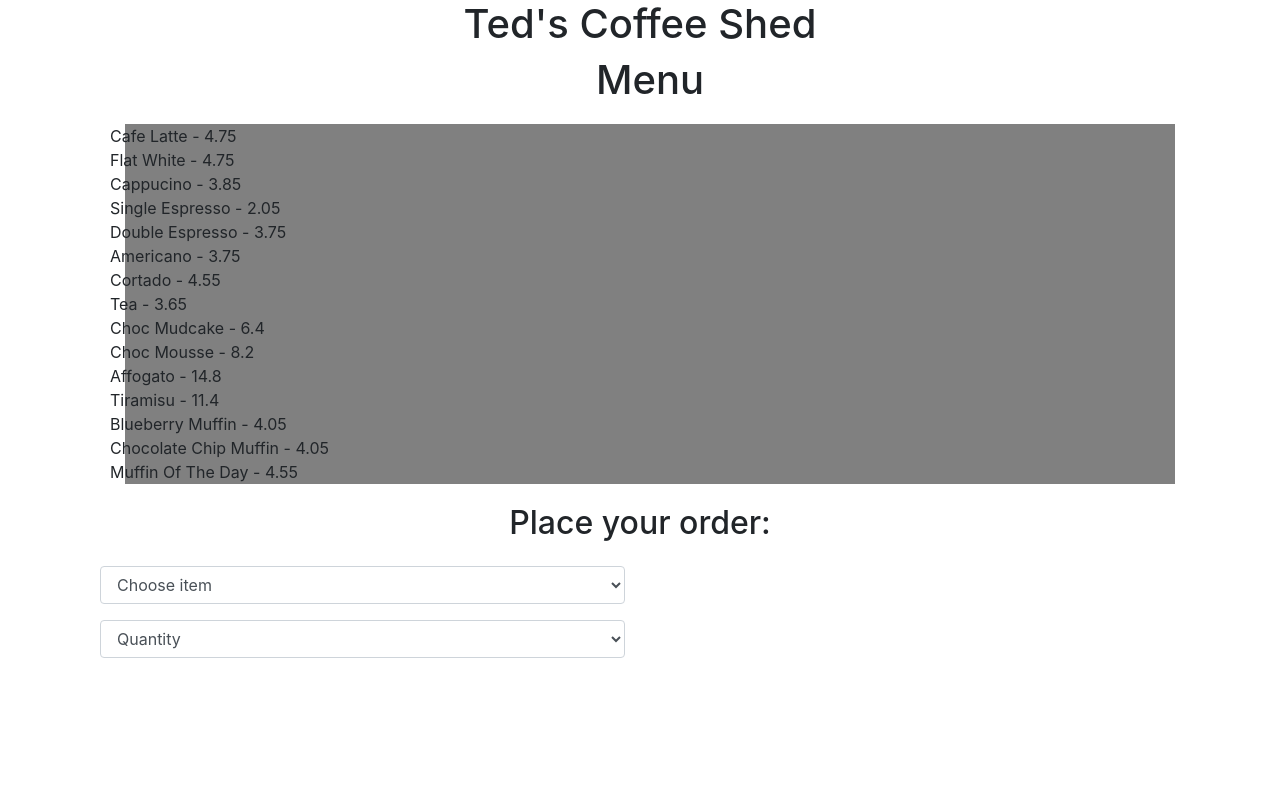
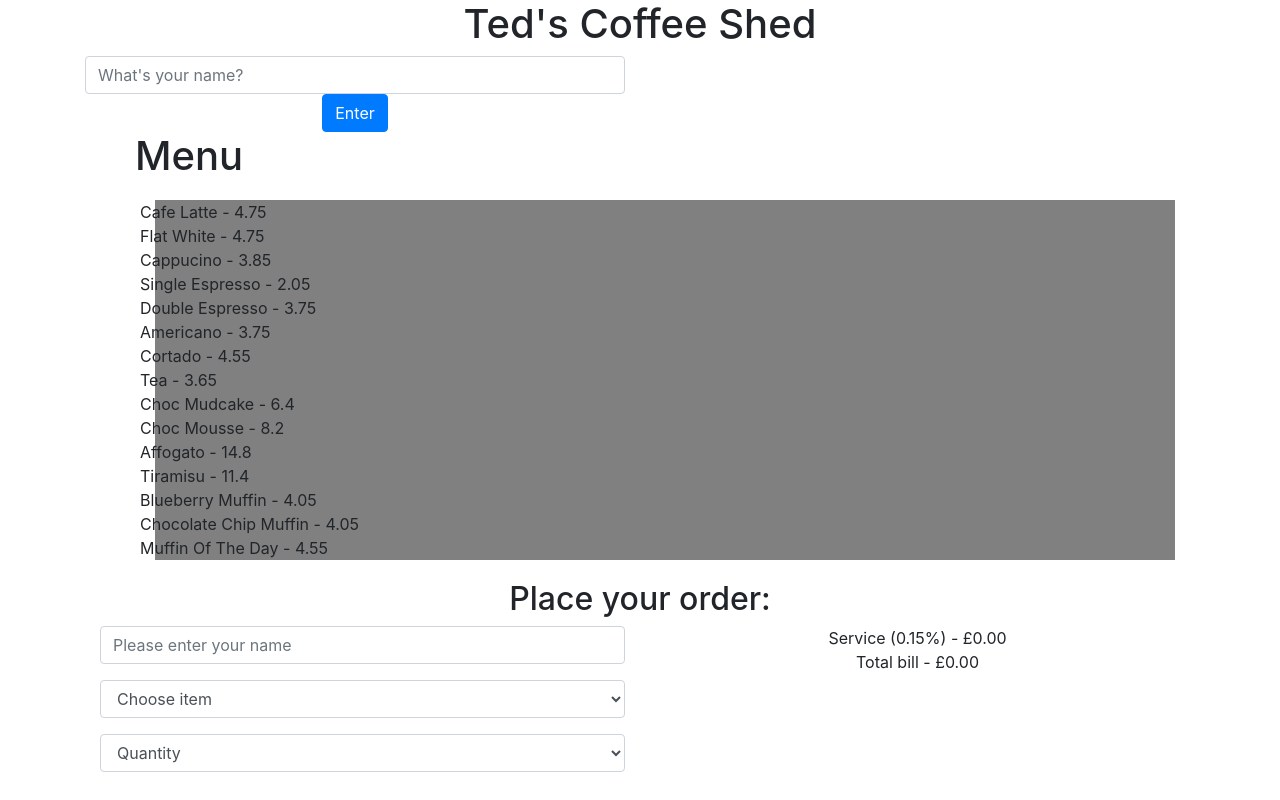
Before and after one commit to ted-scanlan/till-tech-test, a React (Create React App) app: page / in a window 1280 px wide. Both pictures are taken after a click on the button "Print Receipt". Built offline with nearby package versions, Linux system fonts and the light colour scheme.

Commit message:
added service to receipt and added welcome message

```diff
--- a/src/App.js
+++ b/src/App.js
@@ -1,10 +1,15 @@
 import React, { Component } from 'react';
 import Menu from './components/Menu';
 import Order from './components/Order';
+import Welcome from './components/Welcome';
 import 'bootstrap/dist/css/bootstrap.min.css';
 import Container from 'react-bootstrap/Container'
 import Row from 'react-bootstrap/Row'
 import Col from 'react-bootstrap/Col'
+import Form from 'react-bootstrap/Form'
+import Button from 'react-bootstrap/Button'
+
+
 
 import './App.css';
 import myData from './data.json';
@@ -13,14 +18,24 @@ class App extends Component {
 
   state = {
     menu: myData,
-
-    totalOrder: [
-      {
-
-      }
-    ],
+    name: '',
     individualOrder: []
 
+
+   }
+
+   handleNameChange = (event) => {
+     this.setState({
+       name: event.target.value
+     });
+     // let welcomeMessage = `Welcome, ${this.state.name}`
+   }
+
+   displayMessage = () => {
+     this.setState({
+       ...this.state,
+       showMessage: true
+     })
 
    }
 
@@ -30,6 +45,31 @@ class App extends Component {
     <div className="App">
       <h1> Ted's Coffee Shed</h1>
       <Container>
+      <Row>
+
+      <Col>
+      <Form>
+      <Form.Control type="email" placeholder="What's your name?" onChange={this.handleNameChange}  />
+      <Button variant="primary" type="button" onClick={this.displayMessage}>
+      Enter
+      </Button>
+      </Form>
+      {this.state.showMessage &&
+        <div>
+      Welcome {this.state.name}! Please make an order!
+
+        </div>
+
+      }
+
+
+      </Col>
+      <Col>
+
+
+      </Col>
+
+      </Row>
       <Row>
       <Col>
       <Menu menu={this.state.menu}/>
--- a/src/components/Menu.js
+++ b/src/components/Menu.js
@@ -37,8 +37,8 @@ textAlign: 'center',
   backgroundColor: 'grey'
 }
 const headerStyle = {
-textAlign: 'center',
-  marginLeft: 20,
+textAlign: 'left',
+  marginLeft: 50,
 
 }
 
--- a/src/components/Order.js
+++ b/src/components/Order.js
@@ -19,6 +19,7 @@ class Order extends Component {
     this.state = {
       item : '',
       quantity: '',
+      name: '',
       totalOrder: {},
       isEmptyState: true
     }
@@ -60,8 +61,8 @@ class Order extends Component {
       this.setState({
         quantity: event.target.value
       });
+    }
 
-    }
 
 
 
@@ -76,6 +77,7 @@ class Order extends Component {
         <Col>
 
         <Form>
+         <Form.Control type="email" placeholder="Please enter your name" onChange={this.handleNameChange}  />
         <Form.Group controlId="exampleForm.ControlInput1">
 
         </Form.Group>
--- a/src/components/Receipt.js
+++ b/src/components/Receipt.js
@@ -9,8 +9,6 @@ class Receipt extends Component {
     this.state = {
 
     }
-
-
   }
 
 
@@ -19,16 +17,32 @@ class Receipt extends Component {
     let menuPrices = this.props.menu['prices'][0]
     console.log(menuPrices)
 
-    let  printRequest  = this.props.order
+    let printRequest  = this.props.order
+
     let item = Object.keys(printRequest).map((key) =>
     <div key={key} className="row">
-
     <div >
     <div>{printRequest[key]} X {key} - £{menuPrices[key]*printRequest[key]} </div>
     </div>
     </div>
+
+  )
+  let total = 0
+  Object.keys(printRequest).forEach((key) =>
+    total += menuPrices[key]*printRequest[key]
   )
 
+    // total * 0.15
+    // let roundedtax = tax.toFixed(2)
+
+
+
+  let tax = total * 0.15
+  let roundedtax = tax.toFixed(2)
+
+
+  let receiptTotal = tax + total
+  let roundedReceiptTotal = receiptTotal.toFixed(2)
 
 
 
@@ -39,13 +53,11 @@ class Receipt extends Component {
 
       <div>
       {item}
+      <div>
+      Service (0.15%) - £{roundedtax}
       </div>
-
-
-
-
-
-
+      Total bill - £{roundedReceiptTotal}
+      </div>
   );
 }
 }
```
Also changed, not shown: src/components/Welcome.js (added).
